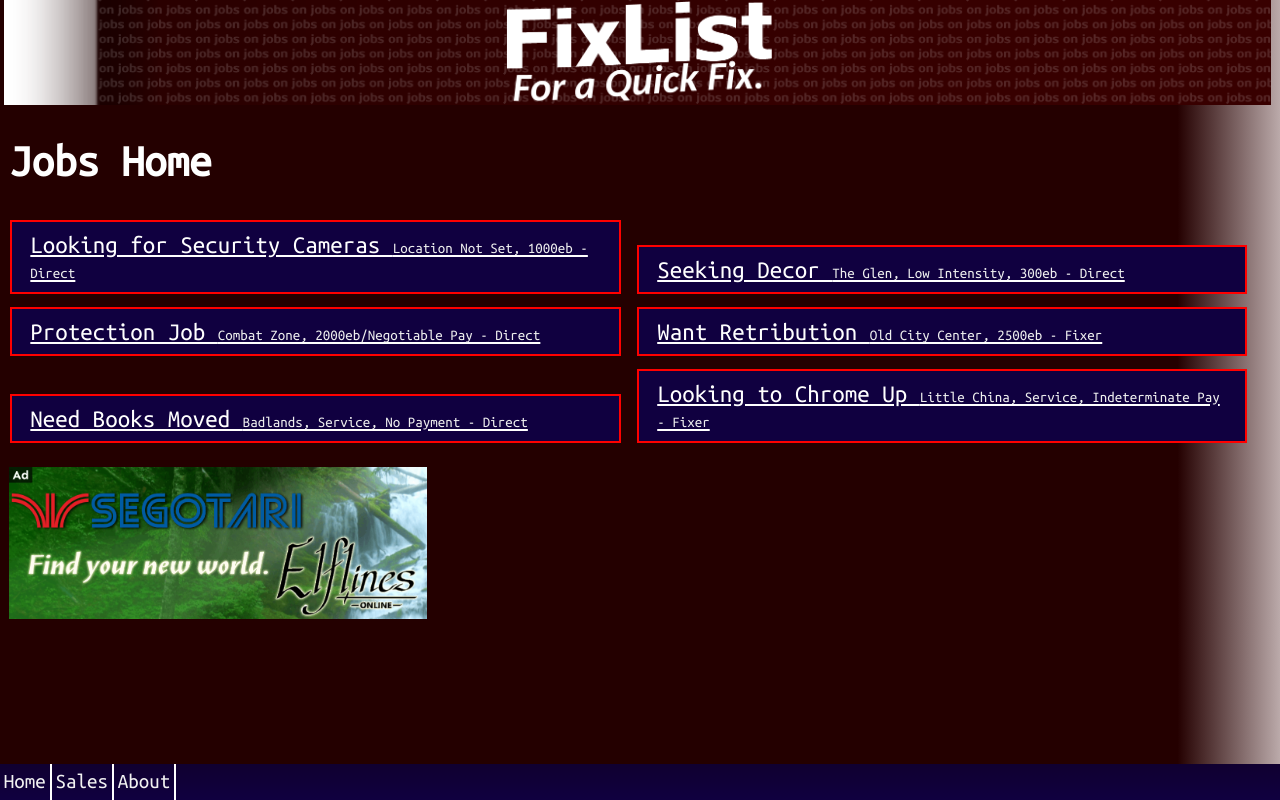
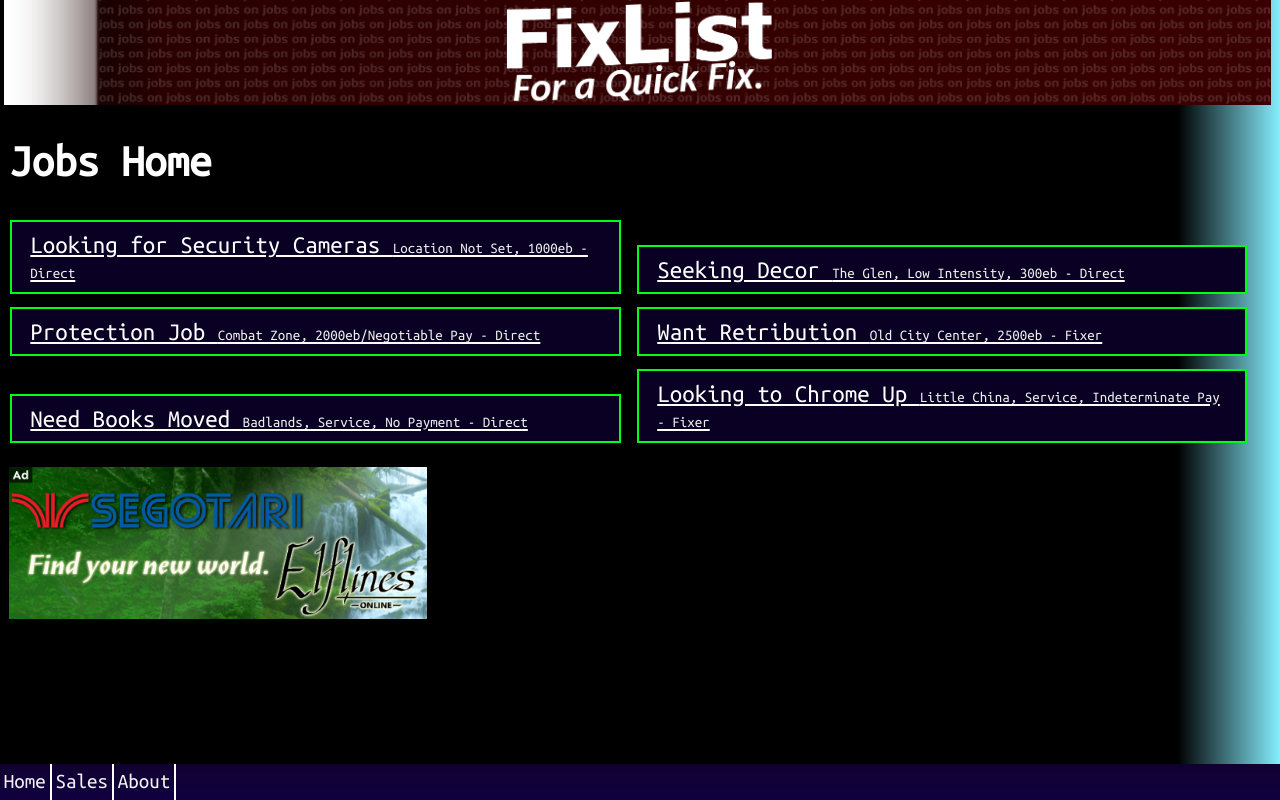
Before and after one commit to SamuelZien/elanazien.github.io, a PHP site: page / in a window 1280 px wide. Run offline with PHP 8.4, Linux system fonts and the light colour scheme.

Commit message:
Color Scheme Changed

```diff
--- a/style.css
+++ b/style.css
@@ -1,6 +1,6 @@
 body {
   margin: 0;
-  background-image: linear-gradient(to right, #240000 92%, #baa);
+  background-image: linear-gradient(to right, #000000 92%, rgb(133, 239, 255));
   background-size: 100% 100%;
   margin-left: 4px;
   width: 99%;
@@ -49,8 +49,8 @@ display: inline-block;
     font-family: 'Ubuntu Mono';
     font-size: 25px;
     display: inline-block;
-    border: 2px solid red;
-    background:  #100040;
+    border: 2px solid rgb(0, 255, 21);
+    background:  #090024;
     padding: 10px 18px;
     margin: 0.5%;
     width:45%;
@@ -105,10 +105,10 @@ input[type=checkbox] {
     font-family: sans-serif;
 }
 .active, .button:hover, .button:focus {
-  background-color: #580000;
+  background-color: #005828;
 }
 .navbar a:hover, .navbar a:focus {
-  background-color: #B00;
+  background-color: rgb(0, 187, 0);
 }
 /* Place the navbar at the bottom of the page, and make it stick */
 .navbar {
```
